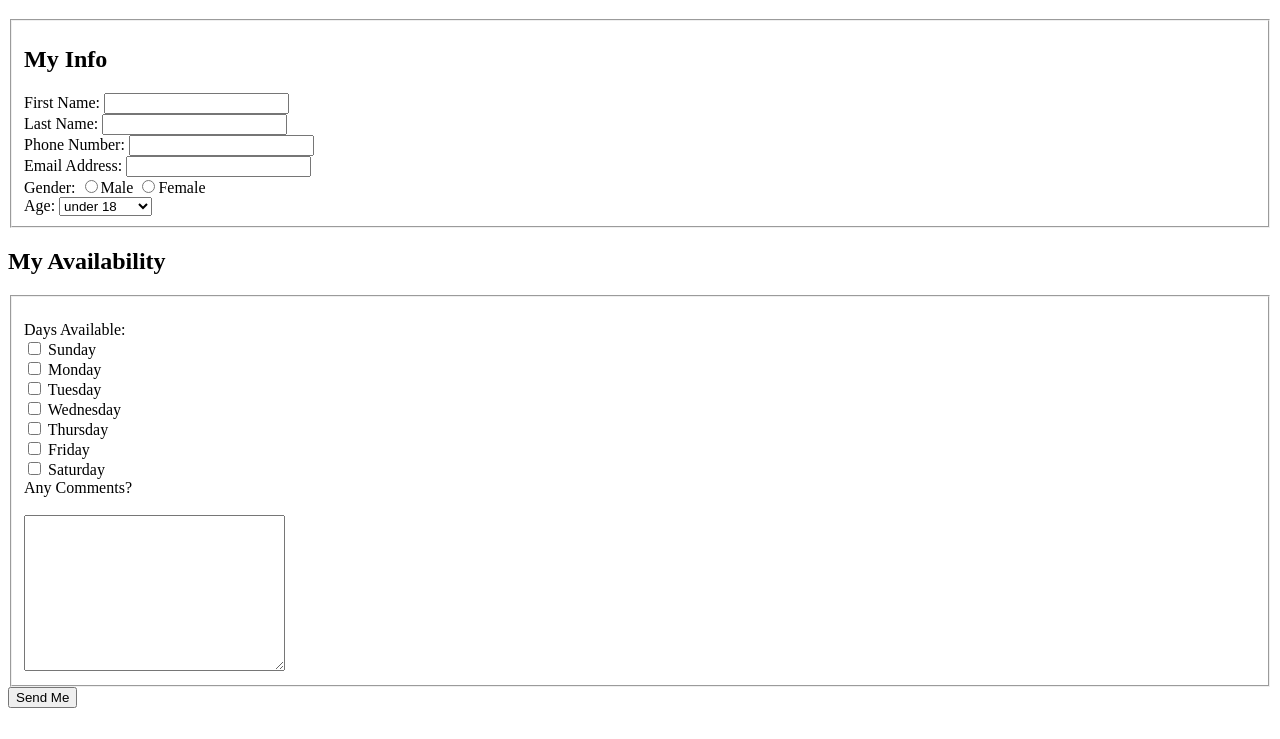
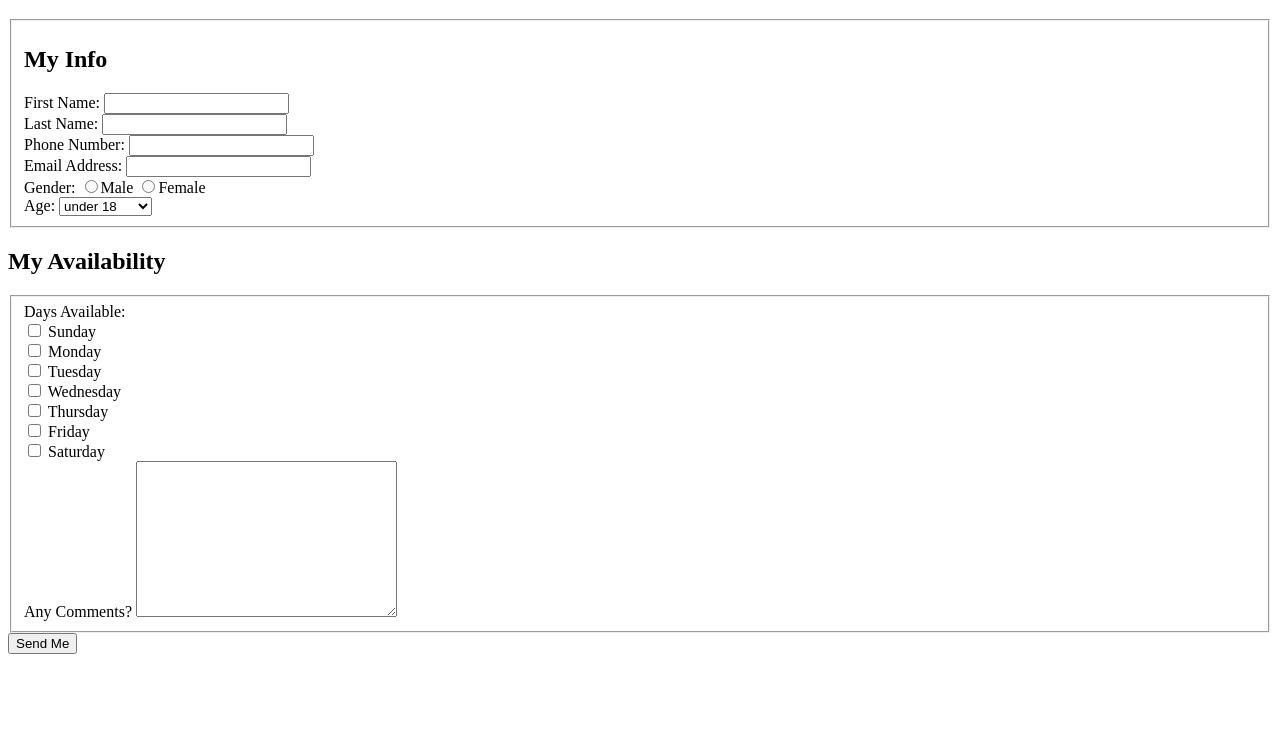
Before and after one commit to Sang-yun/ITMD361, a plain HTML site: page LAB04/index.html in a window 1280 px wide. Shown: the part 61-800 px from the top of the page. Drawn offline with Linux system fonts and the light colour scheme.

Commit message:
Update index.html

```diff
--- a/LAB04/index.html
+++ b/LAB04/index.html
@@ -56,7 +56,7 @@
 
         <h2>My Availability</h2>
         <fieldset>
-        	<br>
+
             <label for="available_field">Days Available: </label>
             <div>
 
@@ -91,8 +91,8 @@
 
 
             <div>
-                <label>Any Comments? </label><br>
-                <br>
+                <label>Any Comments? </label>
+
                 <textarea name="comments_field" rows="10" cols="30"></textarea>
             </div>
 
```
